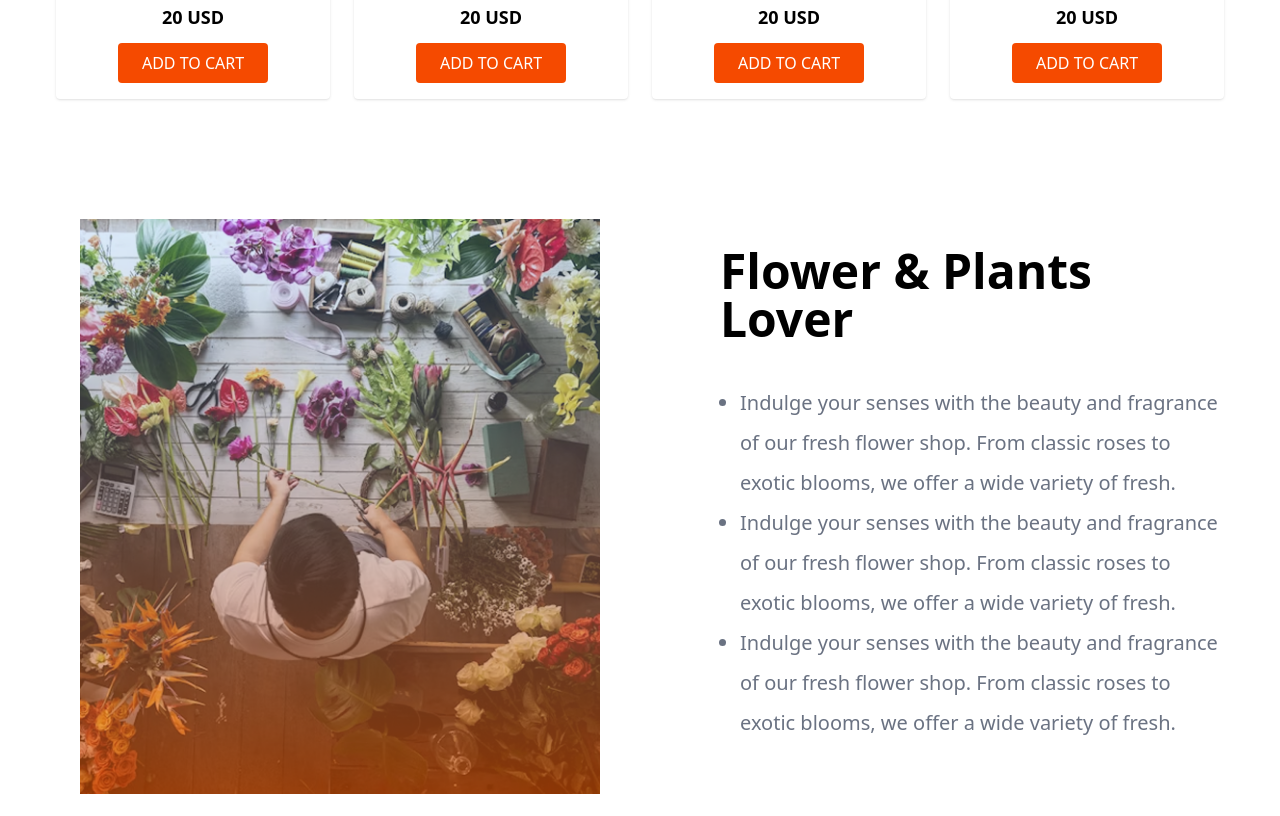
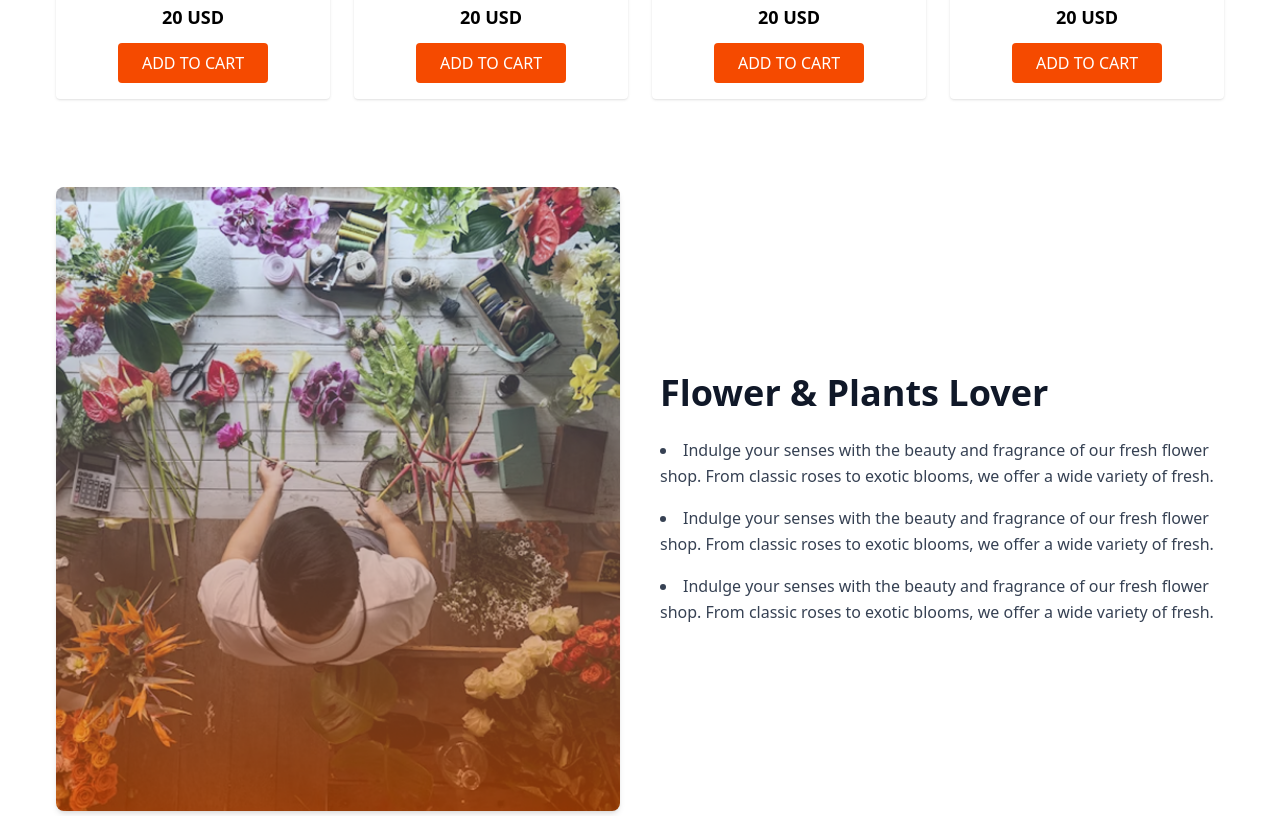
Before and after one commit to OishiSharmeen04/A02, a plain HTML site: page index.html in a window 1280 px wide. Shown: the part 1464-2280 px from the top of the page. Drawn offline with nearby package versions, Linux system fonts and the light colour scheme.

Commit message:
plant lovers section

```diff
--- a/index.html
+++ b/index.html
@@ -218,29 +218,40 @@
           </div>
         </div>
       </section>
-      <section class="ml-10 mt-20 flex gap-30">
-        <div class="w-full">
-          <img src="assets/04-flower-store.png" alt="" />
+      <section class="px-4 py-12">
+        <div
+          class="max-w-7xl mx-auto flex flex-col md:flex-row items-center gap-10"
+        >
+          <div class="w-full md:w-1/2 relative">
+            <img
+              src="assets/04-flower-store.png"
+              alt=""
+              class="w-full h-full object-cover rounded-lg shadow-md"
+            />
           </div>
-        <div class="w-full">
-          <h1 class="font-bold text-5xl mt-7">Flower & Plants<br />Lover</h1>
-          <ul class="text-gray-500 list-disc mt-5 p-5 text-xl/10">
-            <li>
+
+          <div class="w-full md:w-1/2">
+            <h2 class="text-3xl md:text-4xl font-bold text-gray-900 mb-6">
+              Flower & Plants Lover
+            </h2>
+            <ul class="space-y-4 text-gray-700 text-base leading-relaxed">
+              <li class="list-disc list-inside">
                 Indulge your senses with the beauty and fragrance of our fresh
-              flower shop. From classic roses to exotic blooms, we offer a wide
-              variety of fresh.
+                flower shop. From classic roses to exotic blooms, we offer a
+                wide variety of fresh.
               </li>
-            <li>
+              <li class="list-disc list-inside">
                 Indulge your senses with the beauty and fragrance of our fresh
-              flower shop. From classic roses to exotic blooms, we offer a wide
-              variety of fresh.
+                flower shop. From classic roses to exotic blooms, we offer a
+                wide variety of fresh.
               </li>
-            <li>
+              <li class="list-disc list-inside">
                 Indulge your senses with the beauty and fragrance of our fresh
-              flower shop. From classic roses to exotic blooms, we offer a wide
-              variety of fresh.
+                flower shop. From classic roses to exotic blooms, we offer a
+                wide variety of fresh.
               </li>
             </ul>
+          </div>
         </div>
       </section>
       <!-- Deals Section -->
```
Lines whose indentation alone changed are shown as unchanged.
